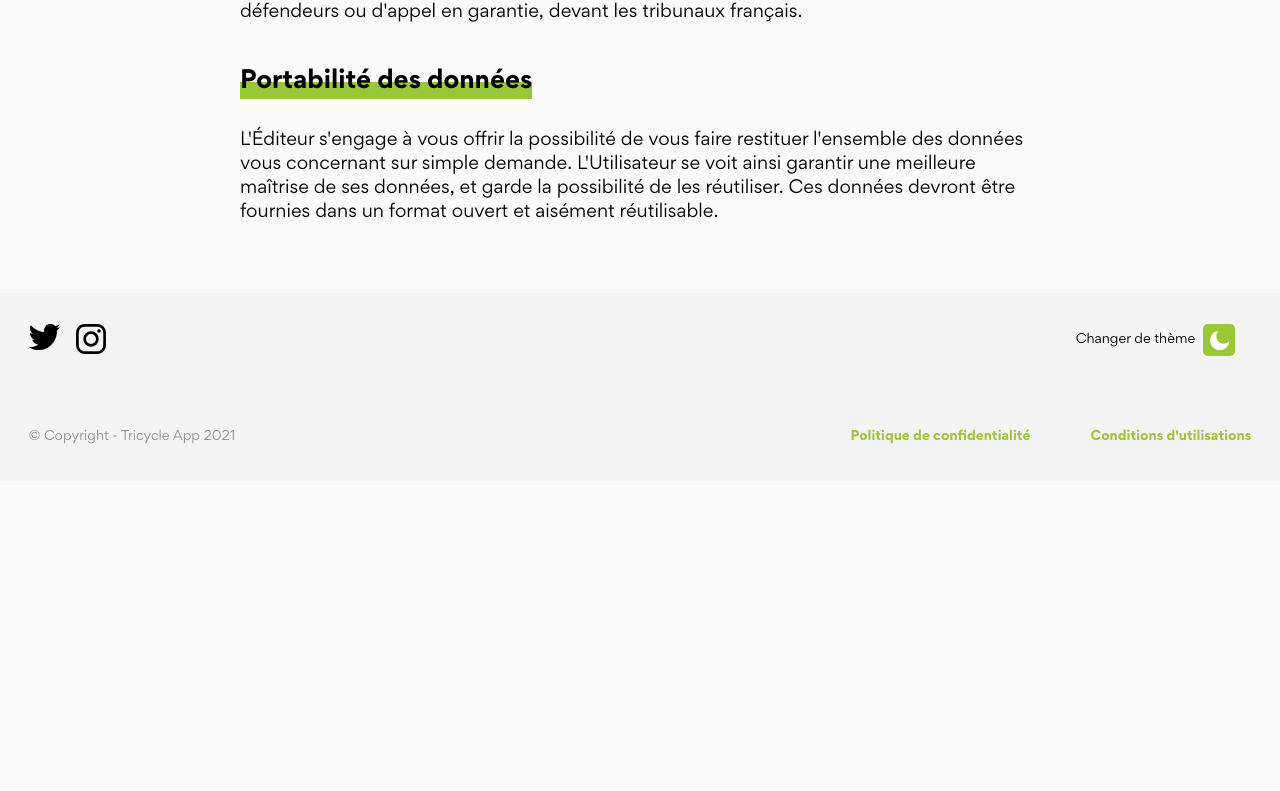
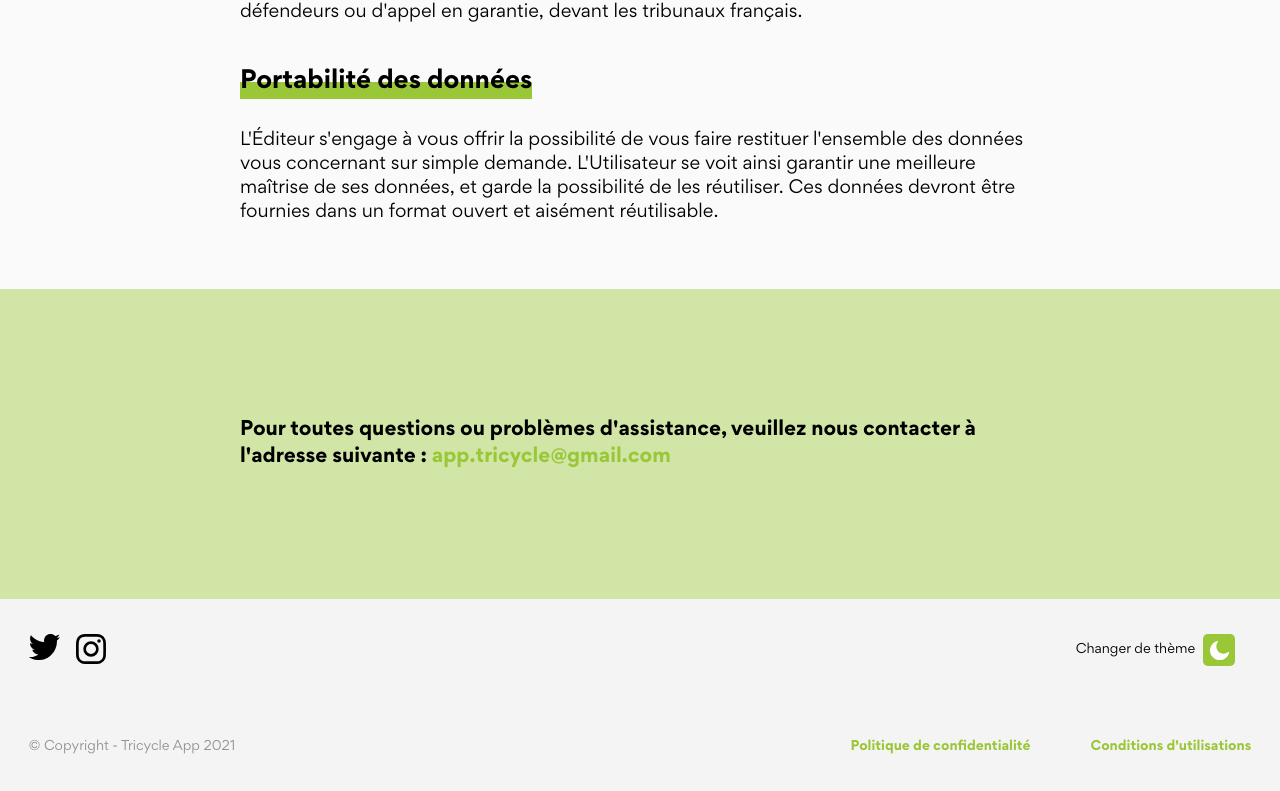
Before and after one commit to TricycleApp/tricycle-web, a Vue app: page /privacy in a window 1280 px wide. Shown: the part 7254-8045 px from the top of the page. Before the commit the page ends 7735 px from the top, so only its background shows below. Built offline with nearby package versions, Linux system fonts and the light colour scheme.

Commit message:
☄ adding contact part

```diff
--- /dev/null
+++ b/src/components/Contact.vue
@@ -0,0 +1,31 @@
+<template>
+	<section id="contact" class="contact">
+        <div class="contact-content">
+            <p>Pour toutes questions ou problèmes d'assistance, veuillez nous contacter à l'adresse suivante :
+            <a href="mailto:app.tricycle@gmail.com">app.tricycle@gmail.com</a></p>
+        </div>
+    </section>
+</template>
+
+<script>
+export default {
+	name: "Contact"
+};
+</script>
+
+<style lang="scss">
+.contact {
+    background-color: var(--light-green);
+    margin-bottom: -4rem;
+    &-content {
+		margin: 4rem auto;
+		max-width: 800px;
+        padding: 8rem 0;
+        font-weight: bold;
+        font-size: 1.2rem;
+		@media (max-width: 720px) {
+			padding: 0 1.5rem;
+		}
+    }
+}
+</style>
--- a/src/views/Privacy.vue
+++ b/src/views/Privacy.vue
@@ -100,6 +100,7 @@
 			<h2>Portabilit&eacute; des donn&eacute;es</h2>
 			<p>L&#39;&Eacute;diteur s&#39;engage &agrave; vous offrir la possibilit&eacute; de vous faire restituer l&#39;ensemble des donn&eacute;es vous concernant sur simple demande. L&#39;Utilisateur se voit ainsi garantir une meilleure ma&icirc;trise de ses donn&eacute;es, et garde la possibilit&eacute; de les r&eacute;utiliser. Ces donn&eacute;es devront &ecirc;tre fournies dans un format ouvert et ais&eacute;ment r&eacute;utilisable.</p>
 		</main>
+		<Contact />
 		<Footer />
 	</div>
 </template>
@@ -107,12 +108,14 @@
 <script>
 import Header from "../components/Header";
 import Footer from "../components/Footer";
+import Contact from "../components/Contact";
 
 export default {
 	name: "Agreement",
 	components: {
 		Header,
 		Footer,
+		Contact
 	},
 };
 </script>
```
